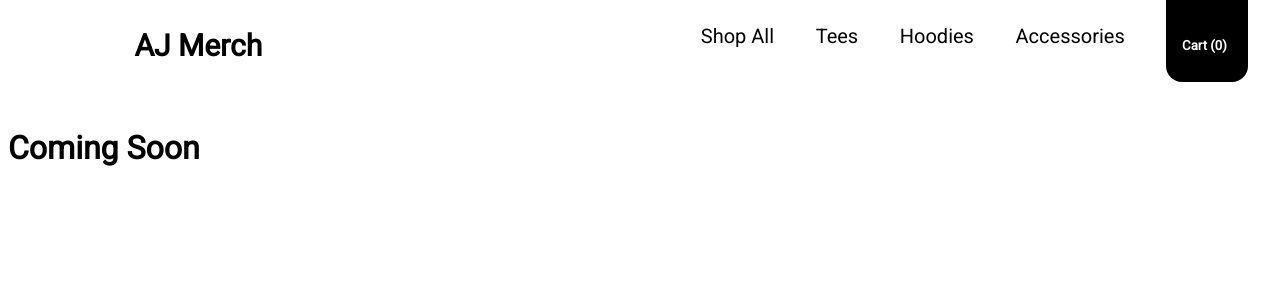
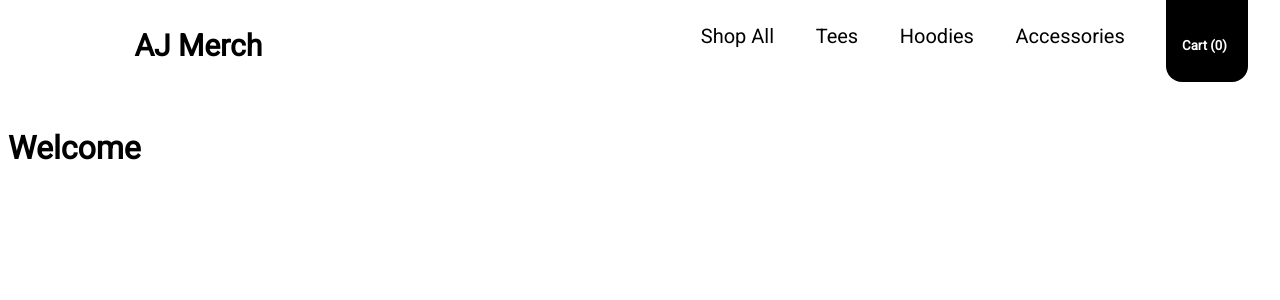
Before and after one commit to teameclipsestaff/Influify-Merch-Template, a React (Create React App) app: page / in a window 1280 px wide. Shown: the top 300 px of the page. Built offline with nearby package versions, Linux system fonts and the light colour scheme.

Commit message:
1 file modified, 1 added

```diff
--- a/src/App.js
+++ b/src/App.js
@@ -1,14 +1,23 @@
 import React from "react";
 import "./style.css";
+import {BrowserRouter as Router, Switch, Route} from 'react-router-dom';
 
 // Components
 import Header from './components/Header';
 
+// Pages
+import HomePage from './pages/HomePage';
 export default function App() {
   return (
     <>
+    <Router>
       <Header />
-      <h1>Coming Soon</h1>
+      <Switch>
+        <Route exact path="/">
+          <HomePage />
+        </Route>
+      </Switch>
+    </Router>
     </>
   );
 }
--- /dev/null
+++ b/src/pages/HomePage.js
@@ -0,0 +1,10 @@
+import React from 'react';
+
+function HomePage(){
+  return(
+    <>
+    <h1>Welcome</h1>
+    </>
+  )
+}
+export default HomePage;
```
